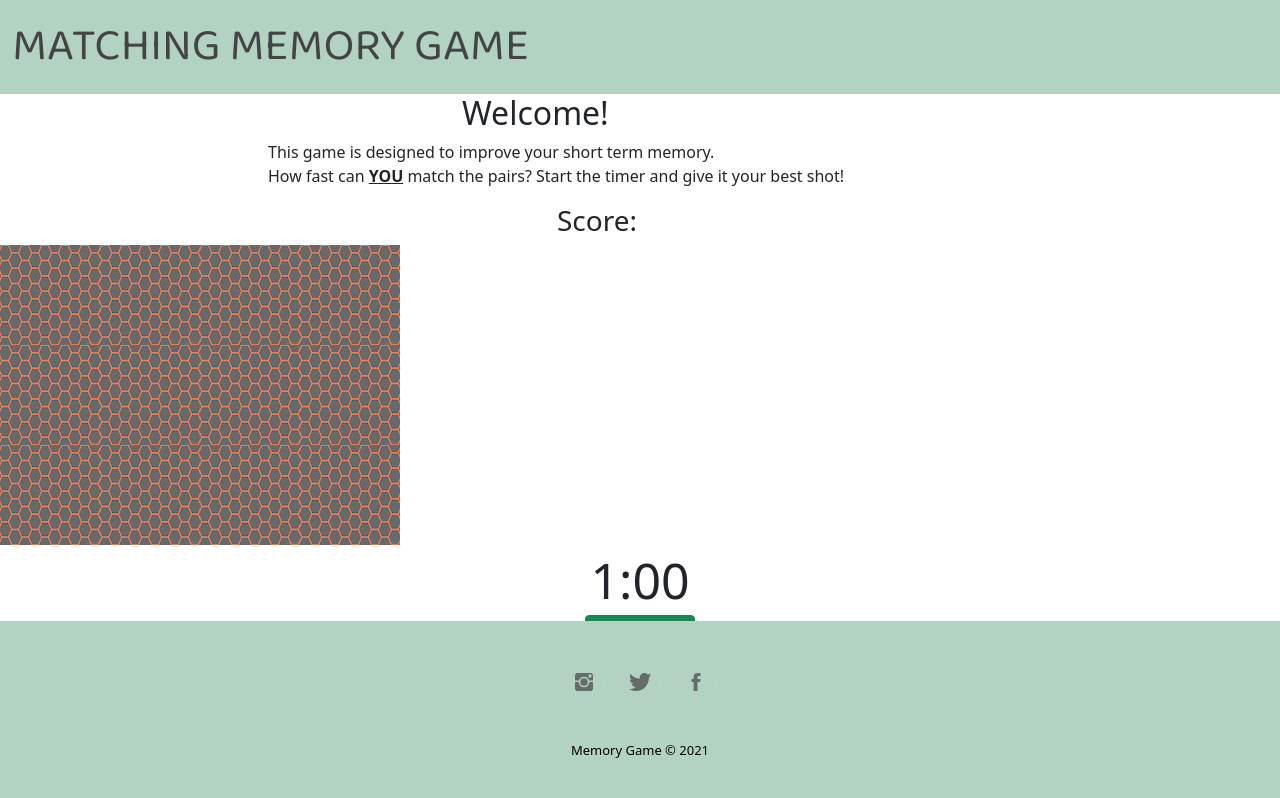
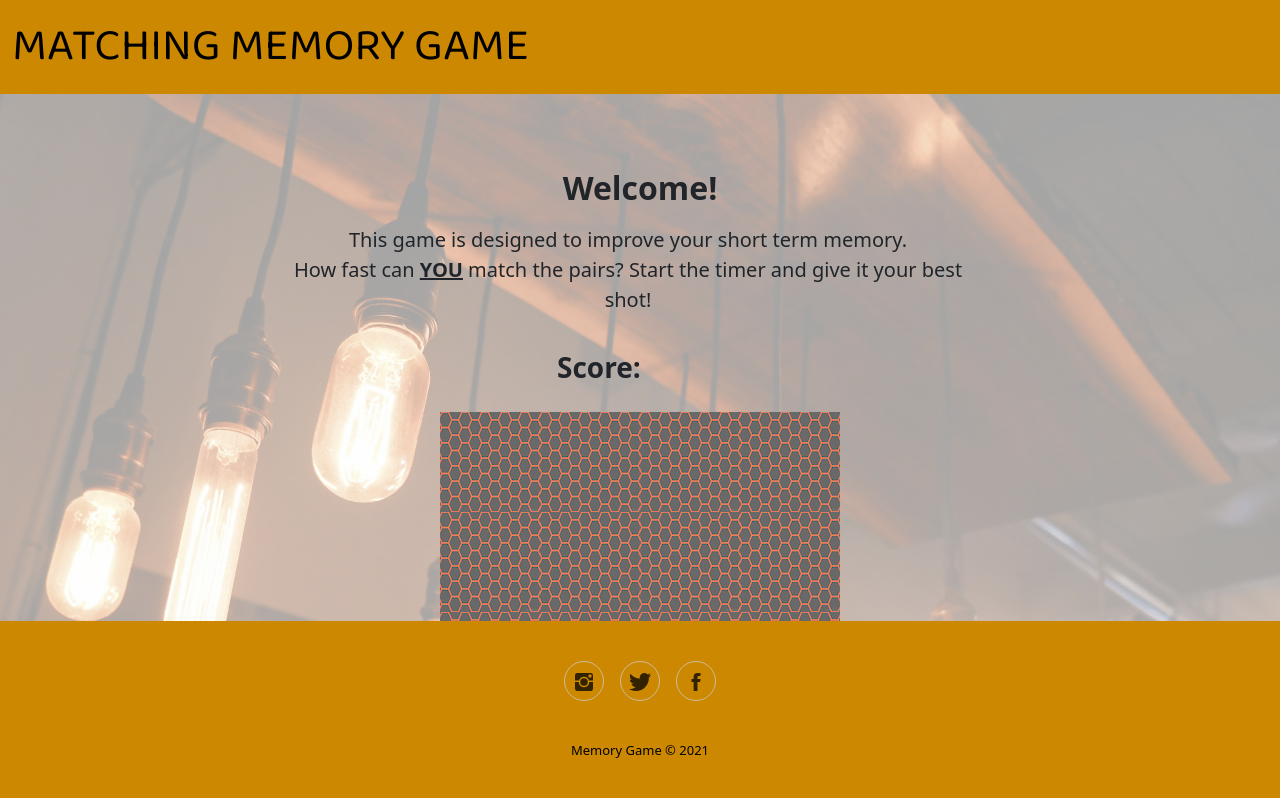
Before and after one commit to michelleroser/project-2-javascript, a plain HTML site: page index.html in a window 1280 px wide. Shown: the top 798 px of the page. Drawn offline with nearby package versions, Linux system fonts and the light colour scheme.

Commit message:
Changed images to final version

```diff
--- a/assets/css/style.css
+++ b/assets/css/style.css
@@ -1,7 +1,7 @@
 /*--------------------------------------------Logo & Navbar*/
 #logo {
   font-size: 45px;
-  color: #444444;
+  color: #000000;
   font-family: 'Baloo 2', sans-serif;
   text-transform: uppercase;
 }
@@ -15,21 +15,78 @@
 }
 
 #background {
-  background-color: #B2D3C2;
+  background-color: #cc8800;
+}
+/*--------------------------------------------Intro*/
+
+section {
+  position: relative;
 }
 
 
+section::before {
+  content: "";
+  background-image: url(../images/background-img.jpg);
+  background-color: lightgray;
+  background-position: center;
+  background-repeat: no-repeat;
+  background-size: cover;
+  height: 1000px;
+  position: absolute;
+  top: 0px;
+  right: 0px;
+  bottom: 0px;
+  left: 0px;
+  opacity: 0.4;
+}
+
+.heading {
+  text-align: center;
+  margin:auto;
+  padding-top:75px;
+  position: relative;
+}
+
+.intro {
+  text-align: center;
+  position: relative;
+  font-size: 20px;
+  padding-bottom:20px;
+  padding-top:10px;
+}
+
 /*--------------------------------------------Grid*/
 
-.grid {
-  display: flex;
-  flex-wrap: wrap;
-  height:300px;
-  width: 400px;
+
+h3, h2{
+  position: relative;
+  font-weight: bold;
+}
+
+#score {
+  text-align:right;
 }
 
 #result {
+  position: relative;
+  font-size: 25px;
+  font-weight: bold;
+  float:left;
+  text-align:center;
+}
 
+#finalmessage {
+  font-size:50px;
+  font-weight:bolder;
+  color: black;
+}
+
+.grid {
+  padding-top: 20px;
+  height: 300px;
+  width: 400px;
+  margin: auto;
+  position: relative;
 }
 
 
@@ -37,21 +94,28 @@
 
 
 #timer {
-  background-color: #fff;
   display: inline-flex;
   align-items: center;
   justify-content: center;
+  font-weight: bold;
   font-size: 50px;
   margin:0;
   height: 70px;
   width: 200px;
+  position: relative;
+  padding-top:75px;
+}
+
+.tpos {
+  position: relative;
+  padding-top: 30px;
 }
 
 /*--------------------------------------------Footer*/
 .footer-basic {
   padding: 40px 0;
-  background-color: #B2D3C2;
-  color: #4b4c4d;
+  background-color: #cc8800;
+  color: #000000;
 }
 
 .footer-basic ul {
@@ -107,3 +171,15 @@
   color: black;
   margin-bottom: 0;
 }
+
+/*--------------------------------------------Media Queries*/
+
+@media (max-width:480px) {
+  #logo {
+    font-size: 20px;
+  }
+
+  #result {
+    font-size:20px;
+  }
+}
```
Also changed, not shown: assets/images/beach.png (added), assets/images/bird.jpg (deleted), assets/images/blank.png, assets/images/bunny.png (added), assets/images/cake.png (added), assets/images/camera.png (deleted), assets/images/cat.jpg (deleted), assets/images/dog.jpg (deleted), assets/images/drum.png (added), assets/images/final.gif (added), assets/images/photos.png (deleted), assets/images/rose.png (added), assets/images/test.png (deleted), assets/images/tophat.png (added).
